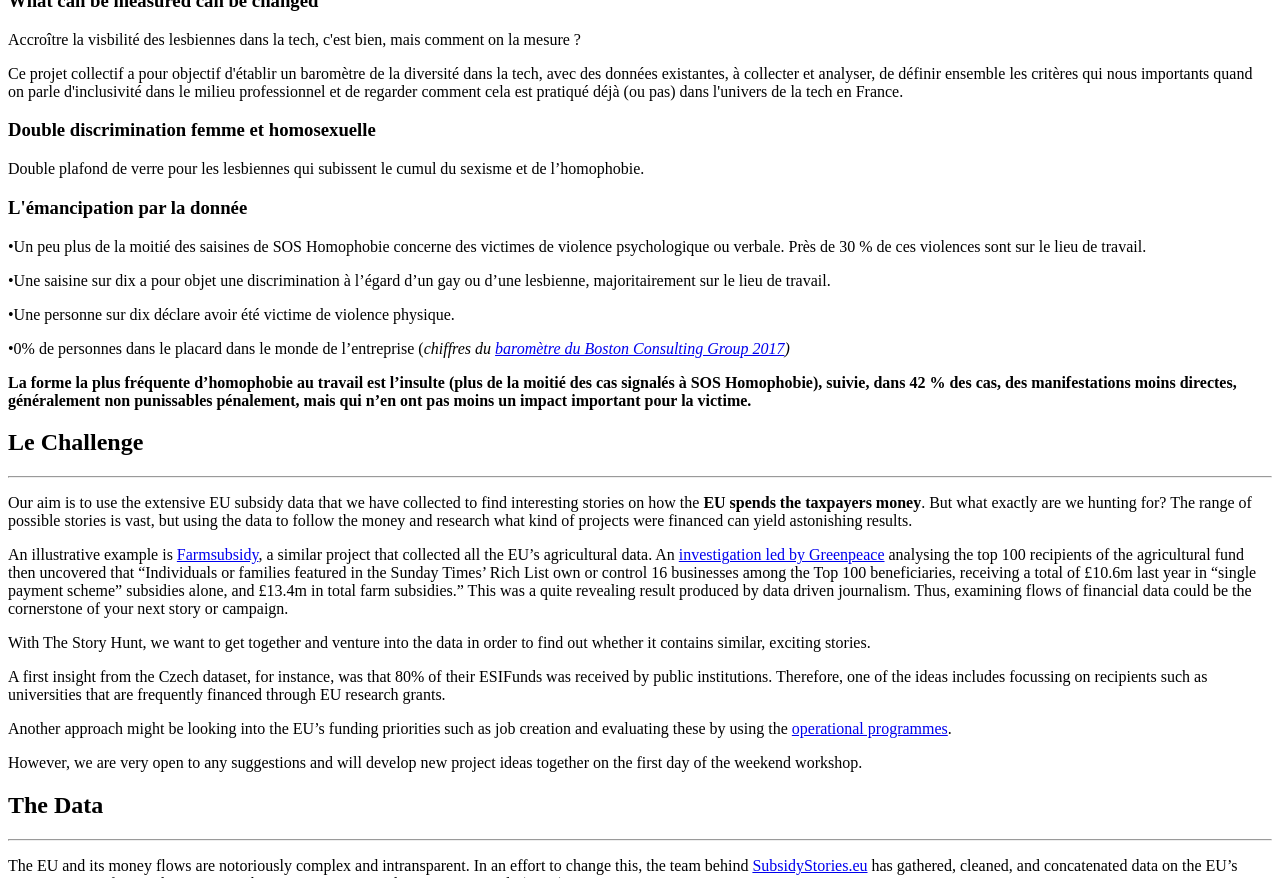
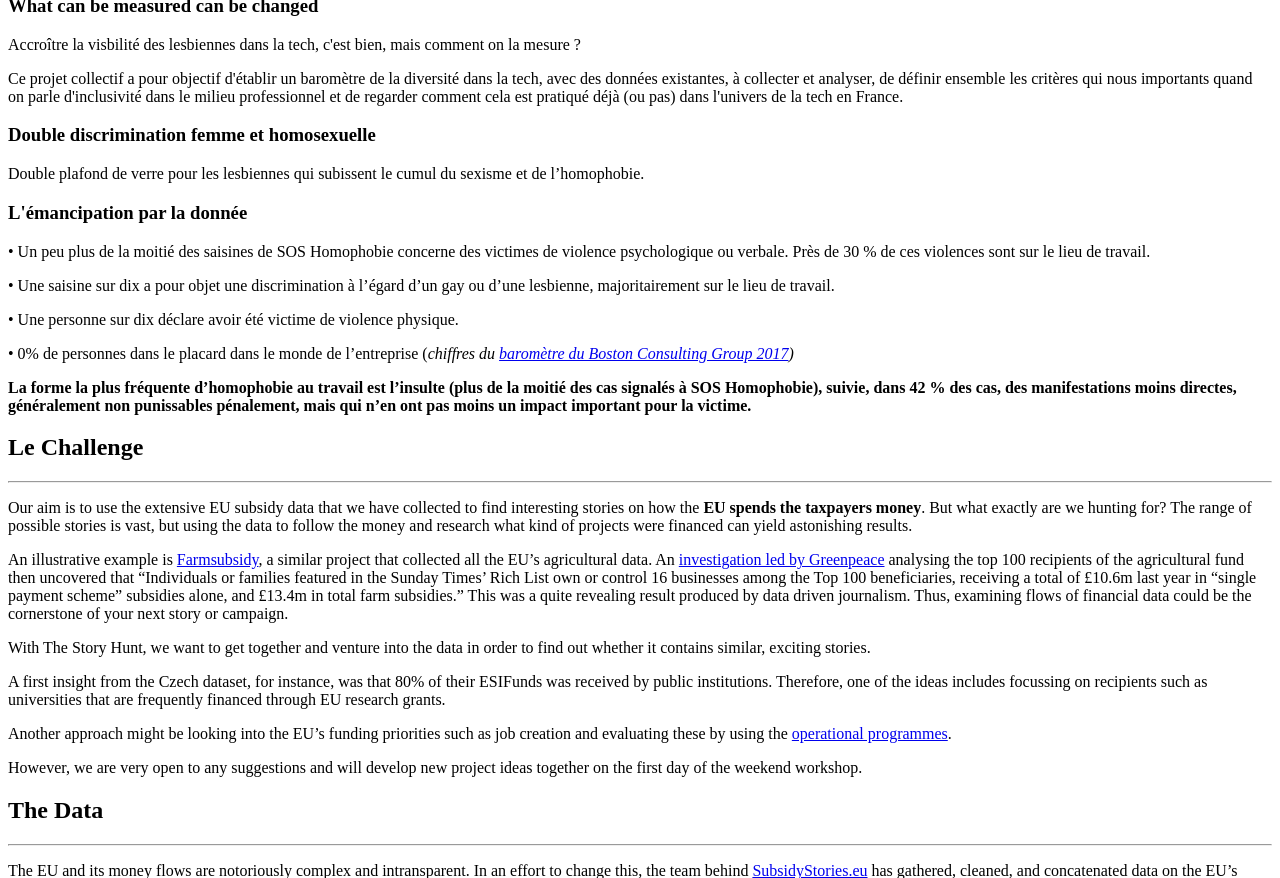
Before and after one commit to ogptoolbox/aap, a Jekyll site: the page built from index.html, in a window 1280 px wide and 900 px high, scrolled down 804 px, cut to the strip 22-900 px from the top of the window. Built offline with Jekyll 4.4.1, drawn with Linux system fonts in a browser that asks for light colours.

Commit message:
Update intro.html

```diff
--- a/_includes/intro.html
+++ b/_includes/intro.html
@@ -14,8 +14,8 @@
                     <p>Le réseau Lesbians Who Tech repose sur deux piliers : <b>l’empowerment</b> et <b>la visibilité</b>. De ces valeurs, l'idée est née de porter ensemble un projet où chacun.e pourrait participer, un projet d'intelligence collective, où la réflexion, la conception, la production, seront ouvertes et collaboratives.</p>
 
                     <img src="https://media4.giphy.com/media/7Q7SqFSRmzkFq/giphy.gif">
-                     <br/>
-                    <p>Le sommet de Paris sera l'occasion de présenter ce projet en tant que fruit d'un travail collectif, ayant rassemblé toutes vos compétences et connaissances, et ce, afin de lui offrir toute la visibilité nécessaire, puis de le continuer.</p>
+
+                    <p style="padding-top:5px;">Le sommet de Paris sera l'occasion de présenter ce projet en tant que fruit d'un travail collectif, ayant rassemblé toutes vos compétences et connaissances, et ce, afin de lui offrir toute la visibilité nécessaire, puis de le continuer.</p>
 
                     <p>Ce projet a également pour objectif de nous donner la parole, à nous les lesbiennes de la tech, sur les problématiques qui nous touchent directement, et ce afin de s'émanciper et de nous donner de la capacité d'agir sur les discriminations vécues ou subies.</p>
                 </div>
@@ -30,11 +30,11 @@
 
                      <h3>L'émancipation par la donnée</h3>
 
-                    <p>•Un peu plus de la moitié des saisines de SOS Homophobie concerne des victimes de violence psychologique ou verbale. Près de 30 % de ces violences sont sur le lieu de travail.</p>
+                    <p>• Un peu plus de la moitié des saisines de SOS Homophobie concerne des victimes de violence psychologique ou verbale. Près de 30 % de ces violences sont sur le lieu de travail.</p>
 
-                    <p>•Une saisine sur dix a pour objet une discrimination à l’égard d’un gay ou d’une lesbienne, majoritairement sur le lieu de travail.</p>
-                    <p>•Une personne sur dix déclare avoir été victime de violence physique.</p>
-                    <p>•0% de personnes dans le placard dans le monde de l’entreprise (<i>chiffres du <a href="http://www.bcg.fr/documents/file221107.pdf">baromètre du Boston Consulting Group 2017</a>)</i></p>
+                    <p>• Une saisine sur dix a pour objet une discrimination à l’égard d’un gay ou d’une lesbienne, majoritairement sur le lieu de travail.</p>
+                    <p>• Une personne sur dix déclare avoir été victime de violence physique.</p>
+                    <p>• 0% de personnes dans le placard dans le monde de l’entreprise (<i>chiffres du <a href="http://www.bcg.fr/documents/file221107.pdf">baromètre du Boston Consulting Group 2017</a>)</i></p>
 
                     <p><b>La forme la plus fréquente d’homophobie au travail est l’insulte (plus de la moitié des cas signalés à SOS Homophobie), suivie, dans 42 % des cas, des manifestations moins directes, généralement non punissables pénalement, mais qui n’en ont pas moins un impact important pour la victime.</b></p>
 
```
